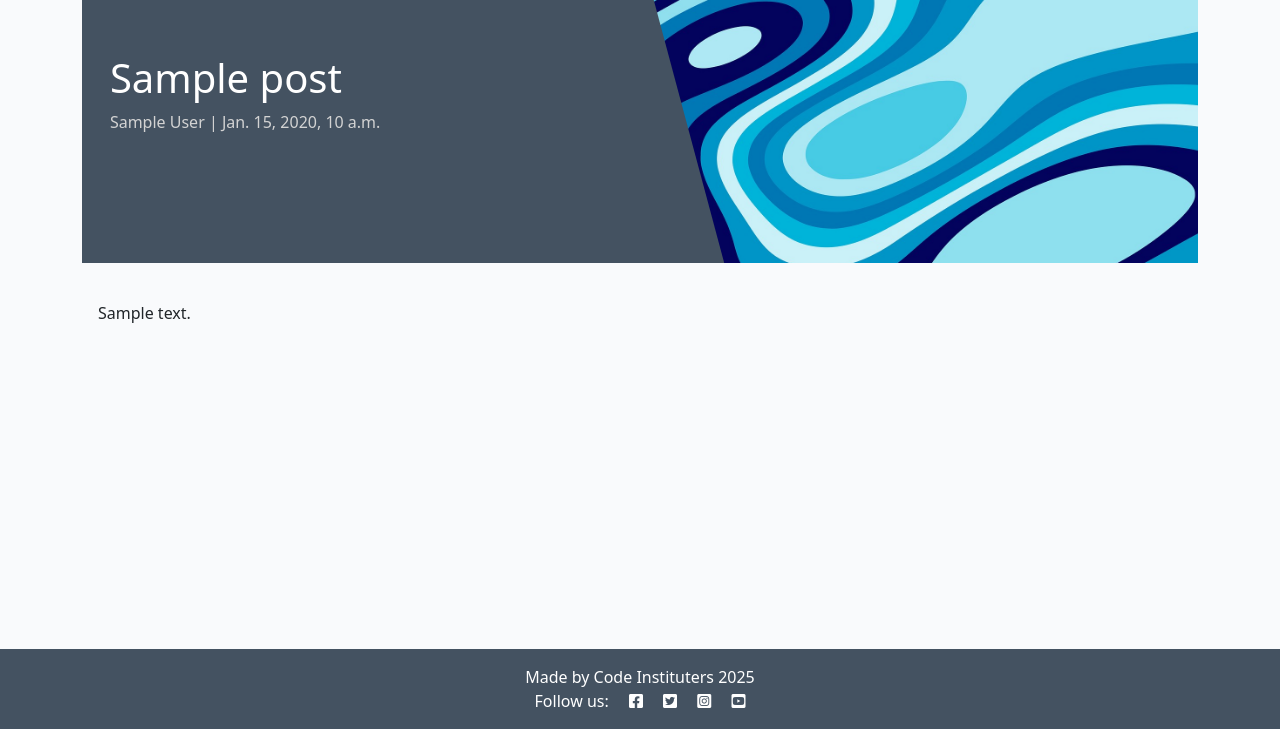
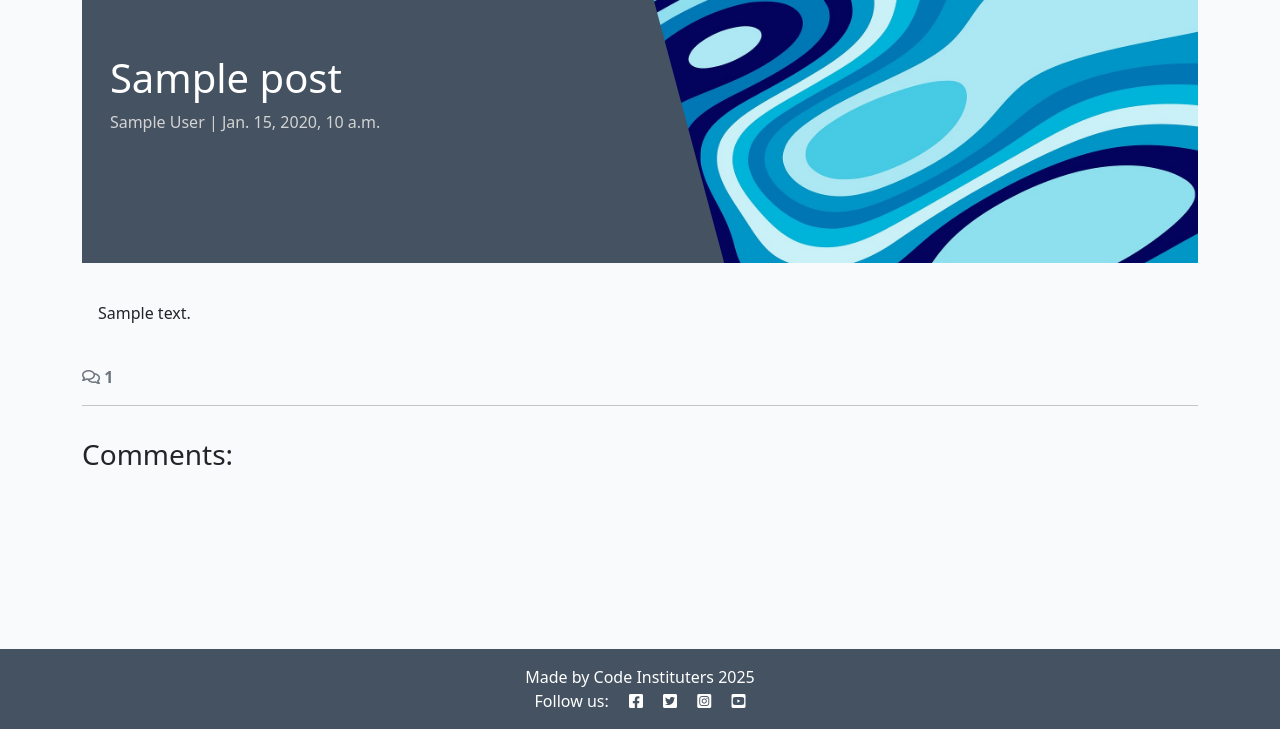
Before and after one commit to Silver25/neurographic-artist, a Django app: template journal/templates/journal/post_detail.html in a window 1280 px wide. Shown: the part 71-800 px from the top of the page. Run offline with Django 5.2, Linux system fonts and the light colour scheme; the template is opened without the code that fills it: most values are stand-ins (such as "Sample title", 1, 10 or a date in 2020).

Commit message:
Add code for count and display of the comments for each post

```diff
--- a/journal/templates/journal/post_detail.html
+++ b/journal/templates/journal/post_detail.html
@@ -29,6 +29,50 @@
             </div>
         </div>
     </div>
+
+    <!-- Displaying count of comments -->
+  <div class="row">
+    <div class="col-12">
+      <strong class="text-secondary">
+        <i class="far fa-comments"></i> {{ comment_count }}
+      </strong>
+    </div>
+    <div class="col-12">
+      <hr>
+    </div>
+  </div>
+  <!-- Displaying Comments -->
+  <div class="row">
+    <div class="col-md-8 card mb-4  mt-3 ">
+      <h3>Comments:</h3>
+      <div class="card-body">
+        <!-- A for loop inside the empty control tags
+          iterate through each comment in comments -->
+        {% for comment in comments %}
+        <div class="p-2 comments
+          {% if not comment.approved and comment.author == user %}
+          faded{% elif not comment.approved %} d-none{% endif %}">
+          <p class="font-weight-bold">
+            {{ comment.author }}
+            <span class="font-weight-normal">
+              {{ comment.created_on }}
+            </span> wrote:
+          </p>
+          <div id="comment{{ comment.id }}">
+            {{ comment.body | linebreaks }}
+          </div>
+          {% if not comment.approved and comment.author == user %}
+          <p class="approval">
+            This comment is awaiting approval
+          </p>
+          {% endif %}
+        </div>
+        <!-- Our for loop ends here -->
+        {% endfor %}
+      </div>
+    </div>
+  </div><!-- End of displaying Comments -->
+
 </div>
 
 {% endblock content %}
```
